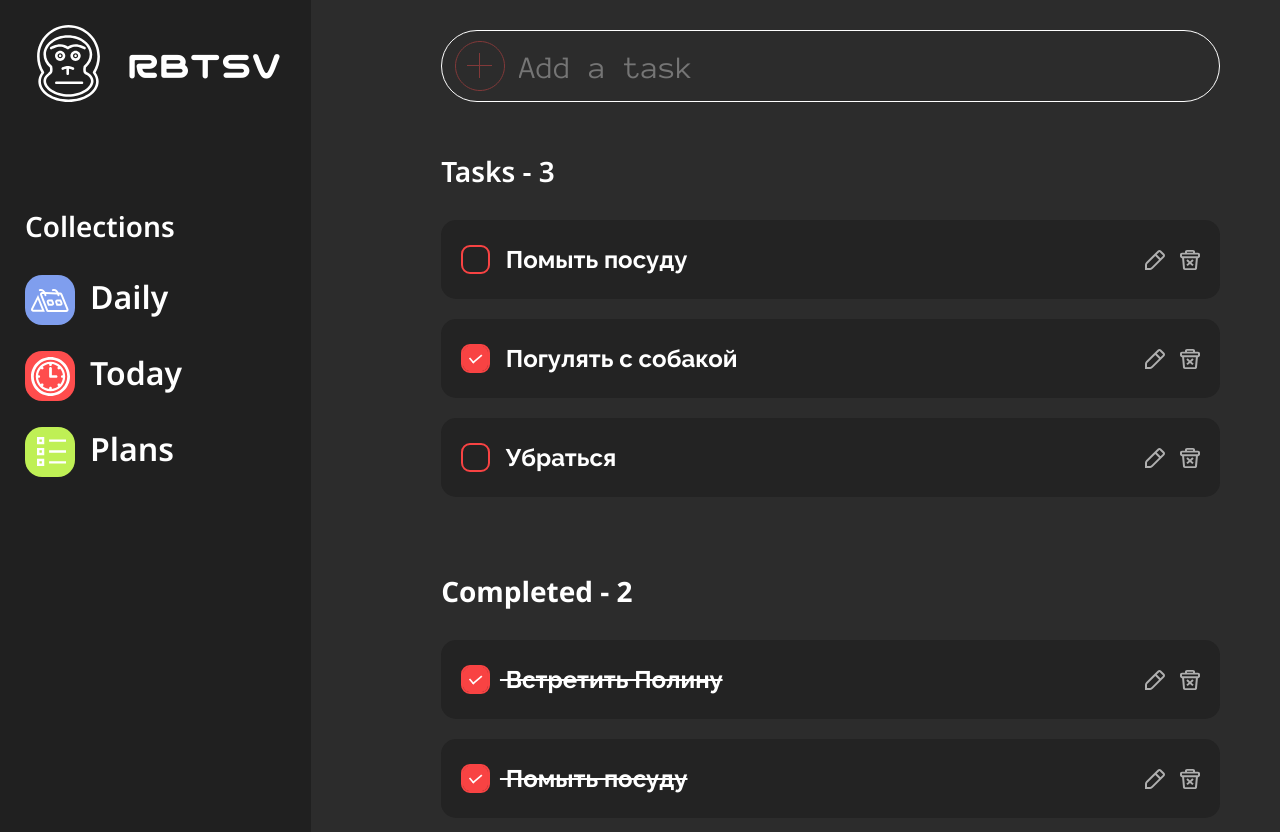
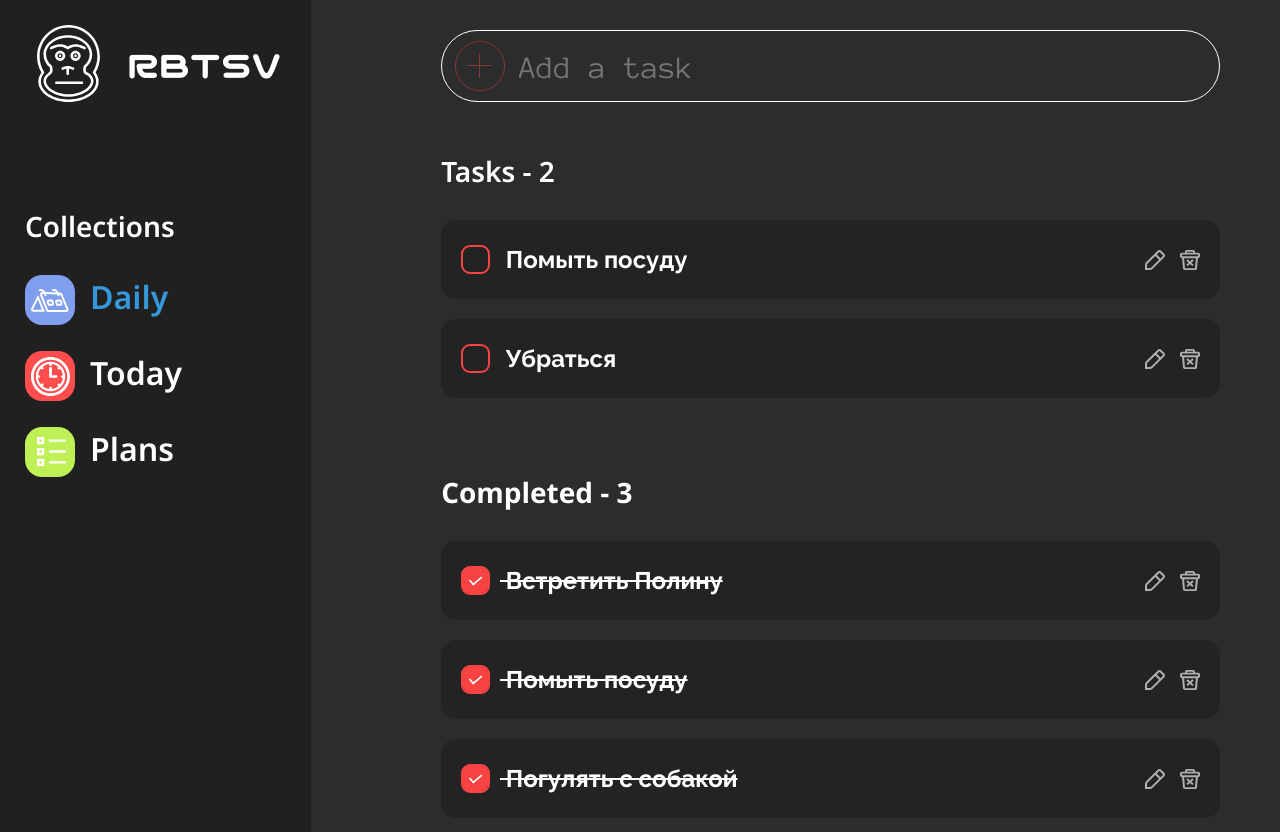
Before and after one commit to CodeLearningSlayer/to-do, a website with bundled scripts: page src/app.html in a window 1280 px wide. Both pictures are taken after a click on the item "Погулять с собакой". Shown: the top 832 px of the page. Built offline with nearby package versions, Linux system fonts and the light colour scheme; data requests are answered from the project's data file; files whose address does not match are found by name; what @barba/core would draw is missing.

Commit message:
Added functionality, filters

```diff
--- a/gulp/version.json
+++ b/gulp/version.json
@@ -1,3 +1,3 @@
 {
-    "main": "20220912164130"
+    "main": "20220913171514"
 }
--- a/src/app.html
+++ b/src/app.html
@@ -15,20 +15,7 @@
                     <div class="logo__img-box"></div>
                     <span class="logo__text">RBTSV</span>
                 </a>
-                <div class="left-side__inner">
-                    <h6 class="left-side__title">Collections</h6>
-                    <ul class="left-side__nav nav">
-                        <li class="nav__item">
-                            <div class="nav__item-tab nav__item-tab--daily">Daily</div>
-                        </li>
-                        <li class="nav__item">
-                            <div class="nav__item-tab nav__item-tab--today">Today</div>
-                        </li>
-                        <li class="nav__item">
-                            <div class="nav__item-tab nav__item-tab--plans">Plans</div>
-                        </li>
-                    </ul>
-                </div>
+
             </div>
             <div class="app__right-side right-side">
 
--- a/src/js/modules/getApp.js
+++ b/src/js/modules/getApp.js
@@ -2,10 +2,11 @@ import { getTasks } from "../services/getAndSend.js";
 
 export default function getApp(){
     class Task {
-        constructor(text, parentSelector) {
+        constructor(text, type, parentSelector) {
             this.text = text;
             this.isCompleted = false;
             this.parent = parentSelector;
+            this.type = type;
         }
         render(){
             const task = document.createElement("li");
@@ -42,28 +43,32 @@ export default function getApp(){
 
 
             //повесить на input?
-            task.addEventListener("click", (e)=>{
-                const change = new Event("changeState");
-                if (e.target.className === task.className){
-                    console.log("создаю обработчики на изменение");
-                    if(!task.querySelector(".task__checkbox").checked){
-                        task.querySelector(".task__checkbox").checked = true;
-                        this.isCompleted = true;
-                        // this.dispatchEvent(change);
-                    }
-                    else{
-                        task.querySelector(".task__checkbox").checked = false;
-                        this.isCompleted = false;
-                        // this.dispatchEvent(change);
-                    }
-                }
+            task.addEventListener("click", (e) => {
+                console.log(e.target);
                 if (e.target.className === removeButton.className){
                     // task.remove(); // здесь как-то передать this в removeTask
                     const remove = new Event("delete");
                     task.dispatchEvent(remove); //запускать на том же элементе, что и отлавливать
                 }
-            });
+                else if(e.target.className === task.className){
+                    // e.stopImmediatePropagation();
+                    if(!task.querySelector(`.${checkbox.className}`).checked){
+                        task.querySelector(`.${checkbox.className}`).checked = true;
+                    }
+                    else{
+                        task.querySelector(`.${checkbox.className}`).checked = false;
+                    }
+                    task.querySelector(`.${checkbox.className}`).onchange();
+                }
 
+            }, true);
+
+
+            task.querySelector(`.${checkbox.className}`).onchange = () =>{
+                const remove = new Event("changeState");
+                this.isCompleted = !this.isCompleted;
+                this.elem.dispatchEvent(remove);
+            };
 
             if (this.isCompleted){
                 task.querySelector(".task__checkbox").checked = true;
@@ -71,6 +76,10 @@ export default function getApp(){
 
 
             this.parent.append(task);
+        }
+
+        replace(newParentSelector){
+            this.parent = newParentSelector;
         }
 
     }
@@ -88,6 +97,8 @@ export default function getApp(){
             this.completed = [];
             this.toDo = [];
             this.collection = collection;
+            this.visibleToDoList = [];
+            this.visibleCompletedList = [];
         }
 
         createAddInput(parentSelector){
@@ -111,7 +122,7 @@ export default function getApp(){
 
             addInputForm.addEventListener("keydown", (e)=>{
                 if (e.target.className === input.className && e.code === "Enter"){
-                    let newTask = new Task(e.target.value, this.toDoList);
+                    let newTask = new Task(e.target.value, document.querySelector(".nav__item--active").textContent.toLowerCase(), this.toDoList);
 
                     this.toDo.push(newTask);
                     this.renderList(this.toDo);
@@ -147,26 +158,107 @@ export default function getApp(){
             document.querySelector(parentSelector).append(this.completedList);
         }
 
+        renderWindow(firstList, secondList){
+
+            this.renderList(firstList);
+            this.renderList(secondList);
+
+            this.createListeners(firstList);
+            this.createListeners(secondList);
+
+            this.refreshTaskCount(".tasks__title", "toDo");
+            this.refreshTaskCount(".completed__title", "completed");
+        }
+
         refreshTaskCount(selector, type){
             if(type === "toDo"){
-                document.querySelector(selector).textContent = `Tasks - ${this.toDo.length}`;
+                document.querySelector(selector).textContent = `Tasks - ${document.querySelector(selector).nextSibling.children.length}`;
             }
             else{
-                document.querySelector(selector).textContent = `Completed - ${this.completed.length}`;
+                document.querySelector(selector).textContent = `Completed - ${document.querySelector(selector).nextSibling.children.length}`;
             }
         }
 
-        addCollections(){
-            const dailyTasks = document.createElement("div");
-            const todayTasks = document.createElement("div");
-            const planTasks = document.createElement("div");
+        addCollections(parentSelector){
 
-            dailyTasks.innerText = "Daily";
-            todayTasks.innerText = "Today";
-            planTasks.innerText = "Plans";
+            const collections = document.createElement("div");
+            const title = document.createElement("h6");
+            const itemsList = document.createElement("ul");
 
-            dailyTasks.addEventListener("click", ()=>{
+            collections.className = "collections";
+            title.className = "collections__title";
+            itemsList.className = "collections__nav";
 
+            title.textContent = "Collections";
+
+            const collectionArr=[];
+
+            for(let i=0; i<3; i++){
+                const collection = document.createElement("li");
+                collection.addEventListener("click", function(){
+                    collectionArr.forEach(item => item.classList.remove("nav__item--active"));
+                    this.classList.add("nav__item--active");
+                });
+                 collectionArr.push(collection);
+
+            }
+
+            for(let i=0; i<collectionArr.length; i++){
+                collectionArr[i].classList.add("nav__item");
+                switch(i){
+                    case 0:
+                        collectionArr[i].classList.add("nav__item--daily");
+                        collectionArr[i].classList.add("nav__item--active");
+                        collectionArr[i].textContent = "Daily";
+                        break;
+                    case 1:
+                        collectionArr[i].classList.add("nav__item--today");
+                        collectionArr[i].textContent = "Today";
+                         break;
+                    case 2:
+                        collectionArr[i].classList.add("nav__item--plans");
+                        collectionArr[i].textContent = "Plans";
+                        break;
+                }
+            }
+
+            collectionArr.forEach(tab => {
+                itemsList.append(tab);
+            });
+
+            collections.append(title);
+            collections.append(itemsList);
+            document.querySelector(parentSelector).append(collections);
+
+            collections.addEventListener("click", (e)=>{
+                if (e.target.classList.contains("nav__item--daily")){
+
+                    this.visibleToDoList = this.toDo.filter(task => task.type === "daily");
+                    this.visibleCompletedList = this.completed.filter(task => task.type === "daily");
+
+                    console.log(this.visibleToDoList);
+                    console.log(this.visibleCompletedList);
+
+                    this.renderWindow(this.visibleToDoList, this.visibleCompletedList);
+
+                }
+                if (e.target.classList.contains("nav__item--today")){
+
+                    this.visibleToDoList = this.toDo.filter(task => task.type === "today");
+                    this.visibleCompletedList = this.completed.filter(task => task.type === "today");
+
+                    this.renderWindow(this.visibleToDoList, this.visibleCompletedList);
+
+
+                }
+                if (e.target.classList.contains("nav__item--plans")){
+
+                    this.visibleToDoList = this.toDo.filter(task => task.type === "plans");
+                    this.visibleCompletedList = this.completed.filter(task => task.type === "plans");
+
+                    this.renderWindow(this.visibleToDoList, this.visibleCompletedList);
+
+                }
             });
         }
 
@@ -174,10 +266,10 @@ export default function getApp(){
         createList(data, stateOfTasks){ //создание списка объектов задач
             data.forEach(task => {
                 if (stateOfTasks === "toDo"){
-                    this.toDo.push(new Task(task.text, this.toDoList));
+                    this.toDo.push(new Task(task.text, task.type, this.toDoList));
                 }
                 if (stateOfTasks === "completed"){
-                    let newTask = new Task(task.text, this.completedList);
+                    let newTask = new Task(task.text, task.type, this.completedList);
                     newTask.isCompleted = true;
                     this.completed.push(newTask);
                 }
@@ -190,22 +282,19 @@ export default function getApp(){
         }
 
         removeTask(task, tasksArr){ //работа с dom-деревом
-            if (task.isCompleted){
-                this.completed.splice(this.completed.indexOf(task), 1); //запуск рендера по новой
-                this.refreshTaskCount(".completed__title", "completed");
-            }
-            else{
-                this.toDo.splice(this.toDo.indexOf(task), 1);
-                this.refreshTaskCount(".tasks__title", "toDo");
-            }
-            console.log(tasksArr);
+
+            tasksArr.splice(tasksArr.indexOf(task), 1);
+
+            this.refreshTaskCount(".tasks__title", "toDo");
+            this.refreshTaskCount(".completed__title", "completed");
+
             this.renderList(tasksArr);
             this.createListeners(tasksArr);
 
         }
 
         renderList(tasksArr){ //рендерим список задач
-            if(tasksArr === this.toDo){
+            if(tasksArr === this.toDo || tasksArr === this.visibleToDoList){
                 this.toDoList.innerHTML = "";
             }
             else{
@@ -221,26 +310,39 @@ export default function getApp(){
                 task.elem.addEventListener("delete", () => {
                     this.removeTask(task, tasksArr);
                 });
+
                 task.elem.addEventListener("changeState", () => {
                     console.log(task);
                     if(task.isCompleted){
+                        console.log(task.text + " completed");
+                        task.replace(this.completedList);
                         this.completed.push(task);
-                        this.toDo.splice(this.toDo.indexOf(task));
+                        this.toDo.splice(this.toDo.indexOf(task), 1);
                     }
                     else{
+                        console.log(task.text + " is not completed");
                         this.toDo.push(task);
-                        this.completed.splice(this.completed.indexOf(task));
+                        task.replace(this.toDoList);
+                        this.completed.splice(this.completed.indexOf(task), 1);
                     }
-                    // this.renderList(this.toDo);
-                    // this.renderList(this.completed);
+
+                    this.renderList(this.toDo);
+                    this.createListeners(this.toDo);
+
+                    this.renderList(this.completed);
+                    this.createListeners(this.completed);
+
+                    this.refreshTaskCount(".tasks__title", "toDo");
+                    this.refreshTaskCount(".completed__title", "completed");
+
                 });
 
-                });
+            });
         }
 
 
         async start(){
-
+            this.addCollections(".left-side");
             this.createAddInput(".right-side");
 
             this.createToDoList(".right-side .tasks");
--- a/src/scss/style.scss
+++ b/src/scss/style.scss
@@ -294,14 +294,14 @@ ul.footer__contacts{
         margin-bottom: 80px;
         font-size: 40px;
     }
-    &__inner{
+    .collections{
         padding-left: 25px;
-    }
-    &__title{
-        font-size: 28px;
-        margin-bottom: 30px;
-        font-family: NotoSans, serif;
-        font-weight: 600;
+        &__title{
+            font-size: 28px;
+            margin-bottom: 30px;
+            font-family: NotoSans, serif;
+            font-weight: 600;
+        }
     }
 }
 
@@ -309,7 +309,7 @@ ul.footer__contacts{
     &__item +.nav__item{
         margin-top: 33px;
     }
-    &__item-tab{
+    &__item{
         font-size: 32px;
         font-family: NotoSans, serif;
         font-weight: 500;
@@ -328,15 +328,24 @@ ul.footer__contacts{
             &::before{
                 background: url("@img/icons/daily.svg") #7F9EEE no-repeat center ;
             }
+            &.nav__item--active{
+                color:#3498DB;
+            }
         }
         &--today{
             &::before{
                 background: url("@img/icons/today.svg") #FF4D4D no-repeat center ;
             }
+            &.nav__item--active{
+                color:#FF4D4D;
+            }
         }
         &--plans{
             &::before{
                 background: url("@img/icons/plans.svg") #BFF055 no-repeat center ;
+            }
+            &.nav__item--active{
+                color:#BFF055;
             }
         }
     }
```
Also changed, not shown: dist/app.html, dist/css/style.css, dist/css/style.min.css, dist/js/app.min.js.
